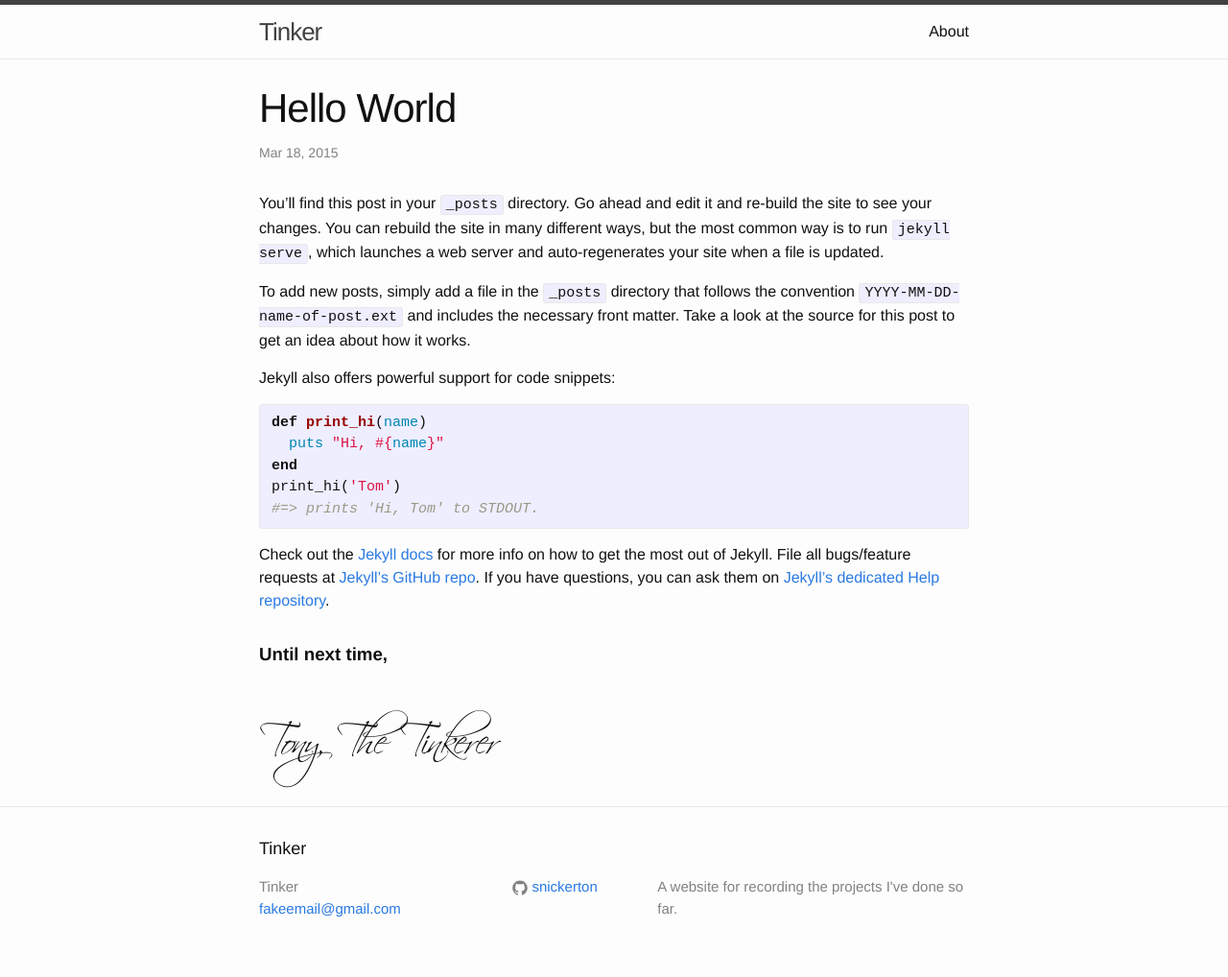
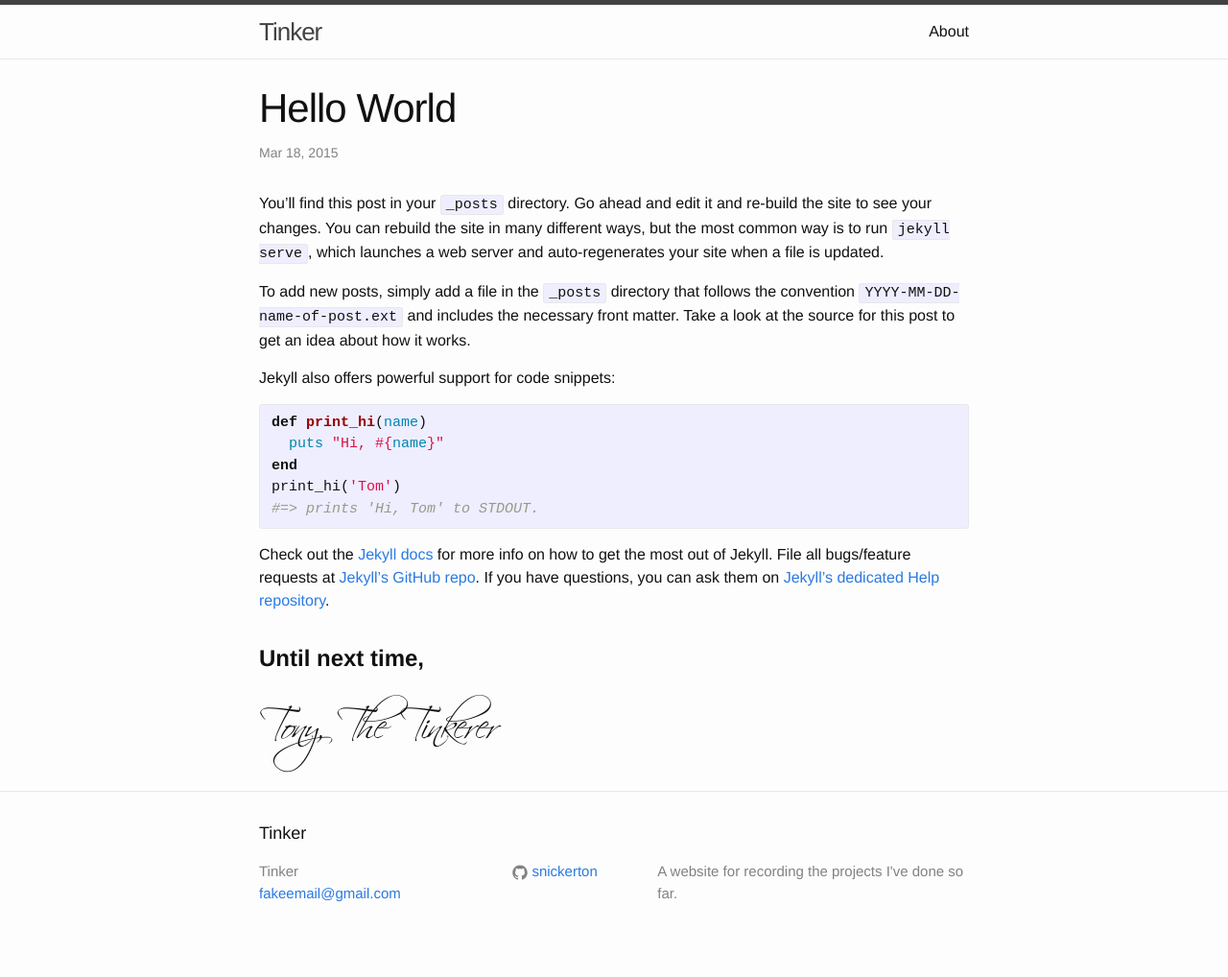
Before and after one commit to snickerton/snickerton.github.legacy, a Jekyll site: the page built from _posts/2015-03-18-welcome-to-jekyll.markdown, in a window 1280 px wide. Shown: the whole page at 96% size. Built offline with Jekyll 4.4.1, drawn with Linux system fonts in a browser that asks for light colours.

```diff
--- a/_layouts/post.html
+++ b/_layouts/post.html
@@ -24,7 +24,7 @@ layout: default
   </article>
 
 
-    <h3><b>Until next time,</b></h3> <br>
+    <h2><b>Until next time,</b></h2>
   <p id = "SignOff">
     Tony,  The Tinkerer
   </p>
```
